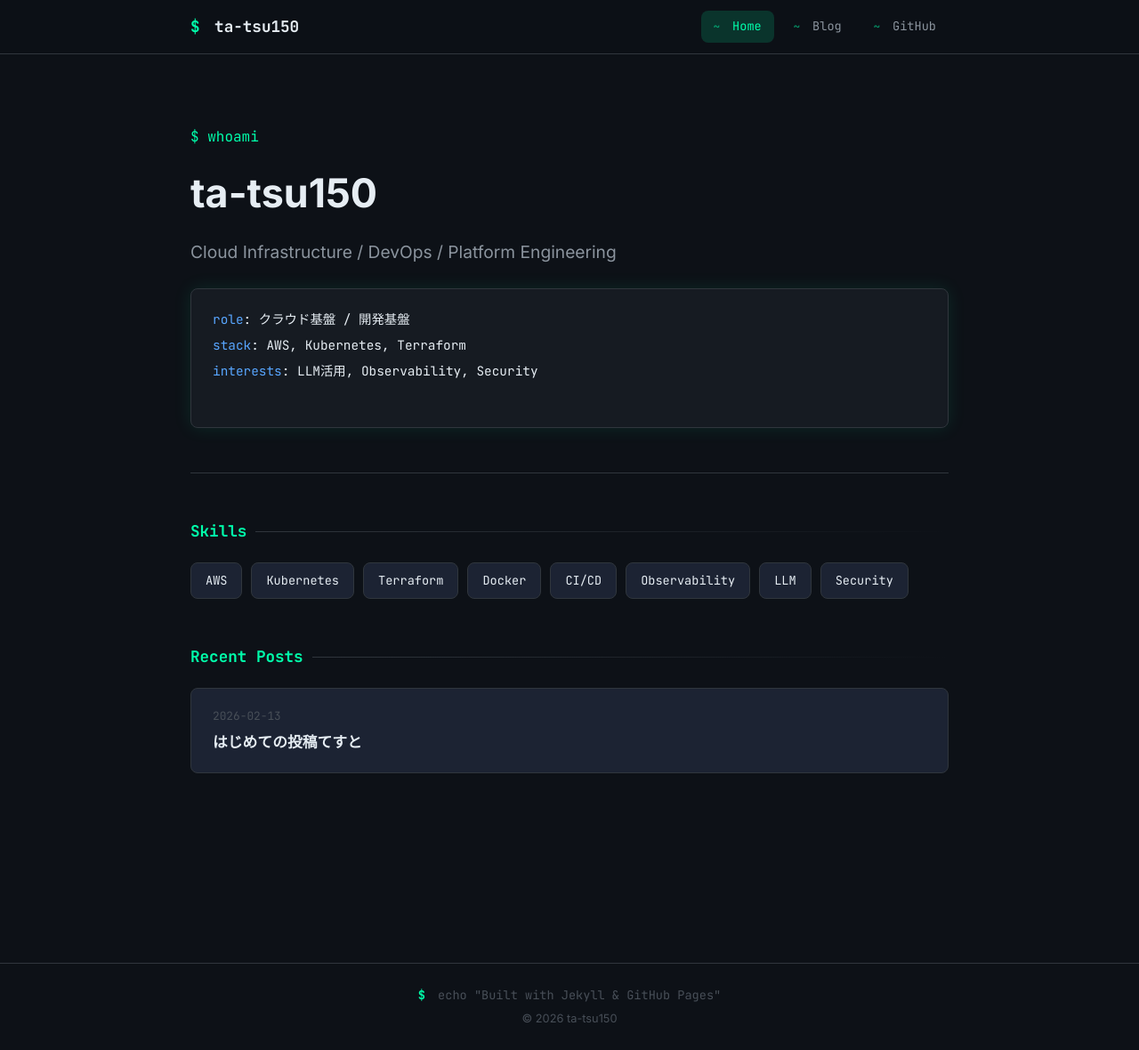
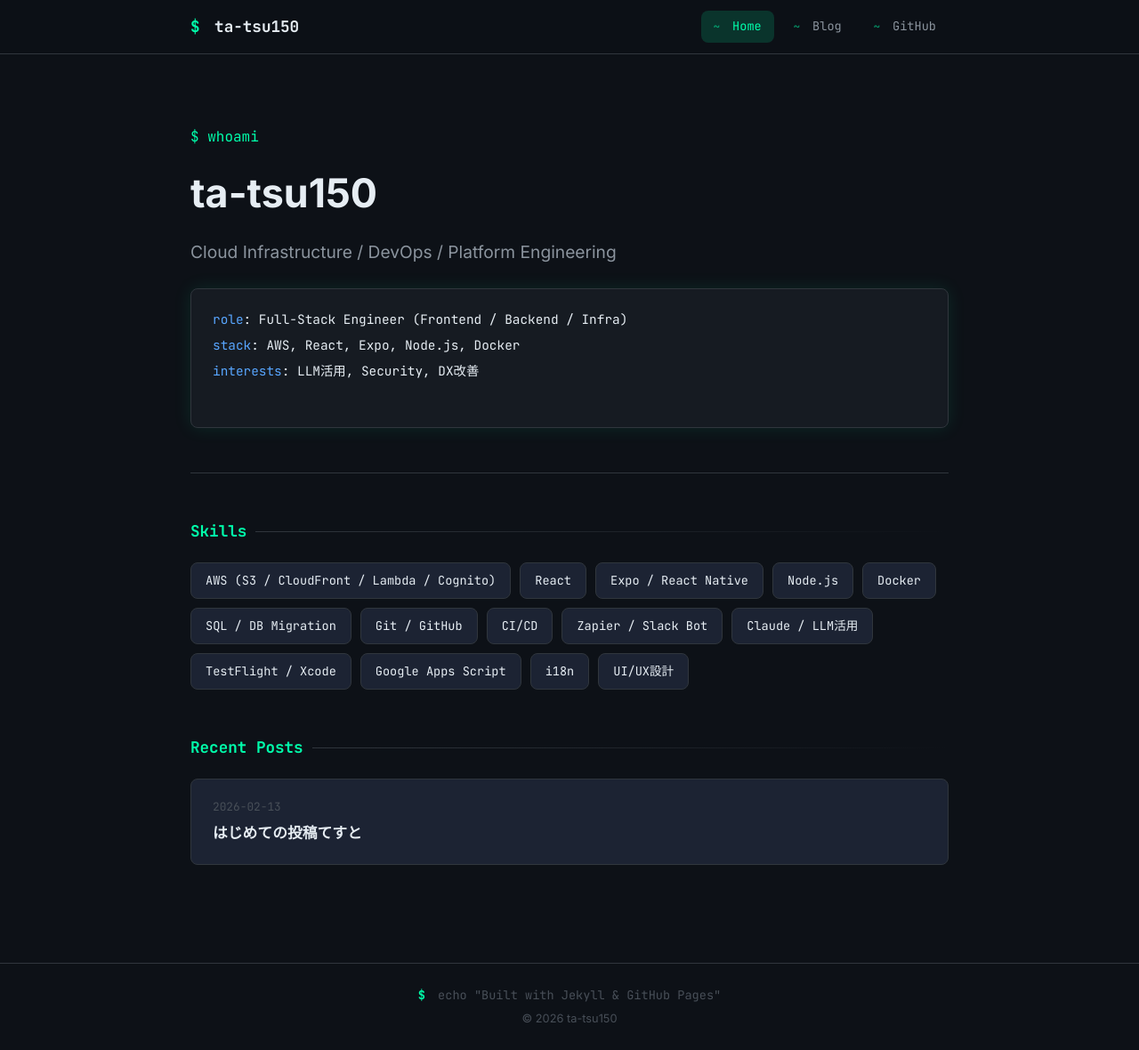
Before and after one commit to ta-tsu150/ta-tsu150.github.io, a Jekyll site: the page built from index.md, in a window 1280 px wide and 1180 px high. Shown: the whole window at 89% size. Built offline with Jekyll 4.4.1, drawn with Linux system fonts in a browser that asks for light colours.

Commit message:
ちょいプラス

```diff
--- a/index.md
+++ b/index.md
@@ -8,9 +8,9 @@ layout: default
   <p class="hero-tagline">Cloud Infrastructure / DevOps / Platform Engineering</p>
 
   <div class="hero-terminal">
-    <span class="line"><span class="key">role</span>: <span class="value">クラウド基盤 / 開発基盤</span></span>
-    <span class="line"><span class="key">stack</span>: <span class="value">AWS, Kubernetes, Terraform</span></span>
-    <span class="line"><span class="key">interests</span>: <span class="value">LLM活用, Observability, Security</span></span>
+    <span class="line"><span class="key">role</span>: <span class="value">Full-Stack Engineer (Frontend / Backend / Infra)</span></span>
+    <span class="line"><span class="key">stack</span>: <span class="value">AWS, React, Expo, Node.js, Docker</span></span>
+    <span class="line"><span class="key">interests</span>: <span class="value">LLM活用, Security, DX改善</span></span>
     <span class="line"><span class="cursor"></span></span>
   </div>
 </section>
@@ -18,14 +18,20 @@ layout: default
 <section class="section">
   <h2 class="section-title">Skills</h2>
   <div class="skill-grid">
-    <span class="skill-tag">AWS</span>
-    <span class="skill-tag">Kubernetes</span>
-    <span class="skill-tag">Terraform</span>
+    <span class="skill-tag">AWS (S3 / CloudFront / Lambda / Cognito)</span>
+    <span class="skill-tag">React</span>
+    <span class="skill-tag">Expo / React Native</span>
+    <span class="skill-tag">Node.js</span>
     <span class="skill-tag">Docker</span>
+    <span class="skill-tag">SQL / DB Migration</span>
+    <span class="skill-tag">Git / GitHub</span>
     <span class="skill-tag">CI/CD</span>
-    <span class="skill-tag">Observability</span>
-    <span class="skill-tag">LLM</span>
-    <span class="skill-tag">Security</span>
+    <span class="skill-tag">Zapier / Slack Bot</span>
+    <span class="skill-tag">Claude / LLM活用</span>
+    <span class="skill-tag">TestFlight / Xcode</span>
+    <span class="skill-tag">Google Apps Script</span>
+    <span class="skill-tag">i18n</span>
+    <span class="skill-tag">UI/UX設計</span>
   </div>
 </section>
 
```
